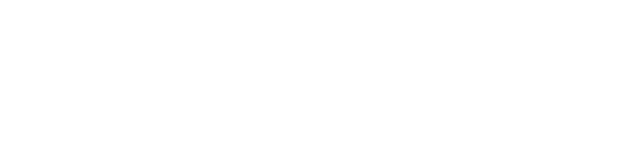
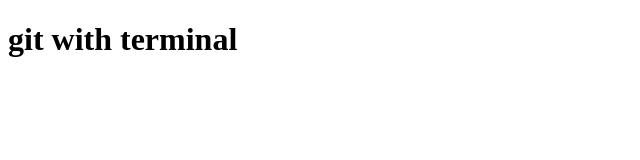
Before and after one commit to Alex9277/sapractice, a plain HTML site: page Pages/index.html in a window 1280 px wide. Shown: the whole page, without its empty margins (0-640 px from the left). Drawn offline with Linux system fonts and the light colour scheme.

Commit message:
edited index

```diff
--- a/Pages/index.html
+++ b/Pages/index.html
@@ -6,5 +6,7 @@
     <meta name="viewport" content="width=device-width, initial-scale=1.0" />
     <title>first repo</title>
   </head>
-  <body></body>
+  <body>
+    <h1>git with terminal</h1>
+  </body>
 </html>
```
